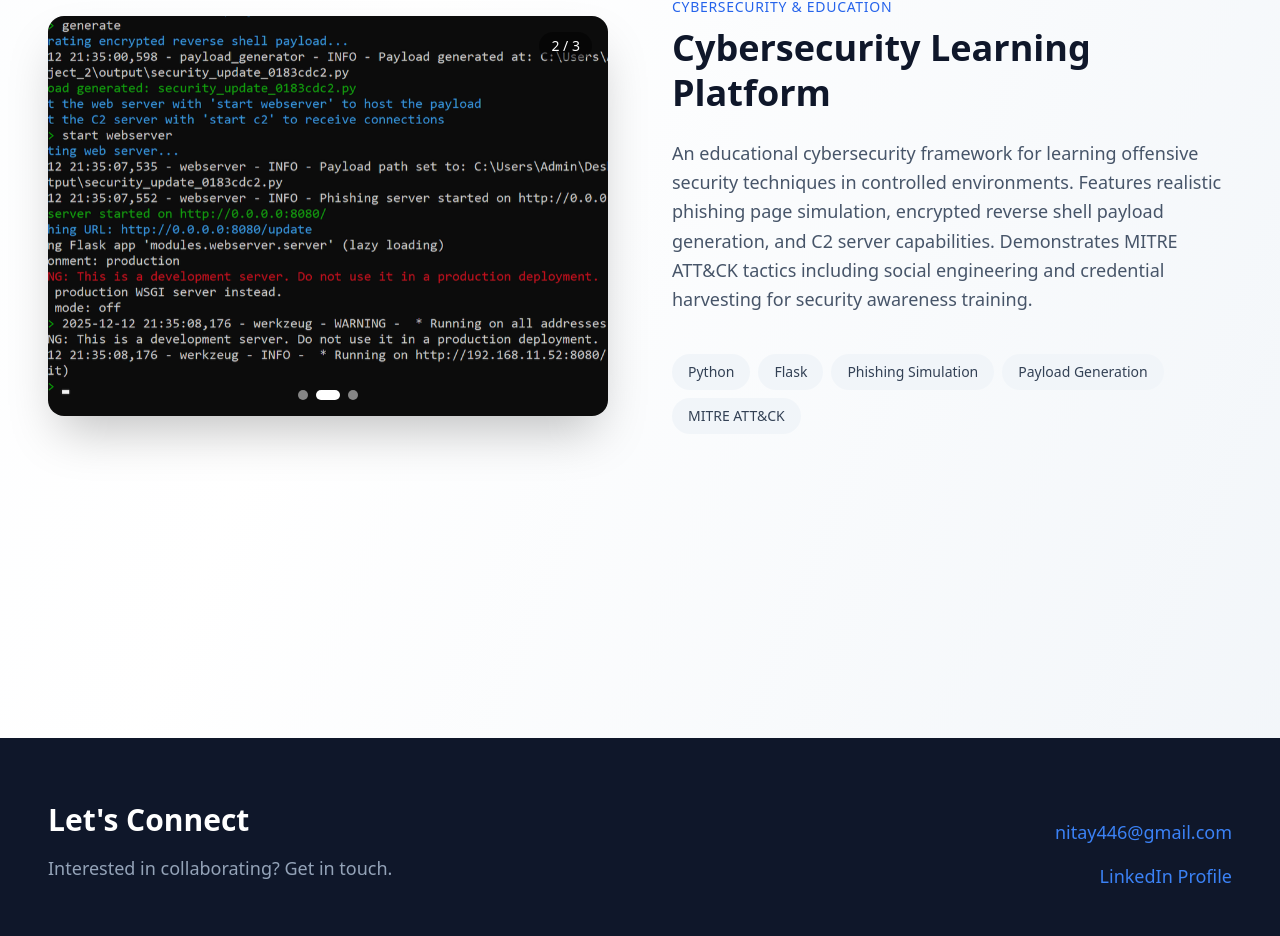
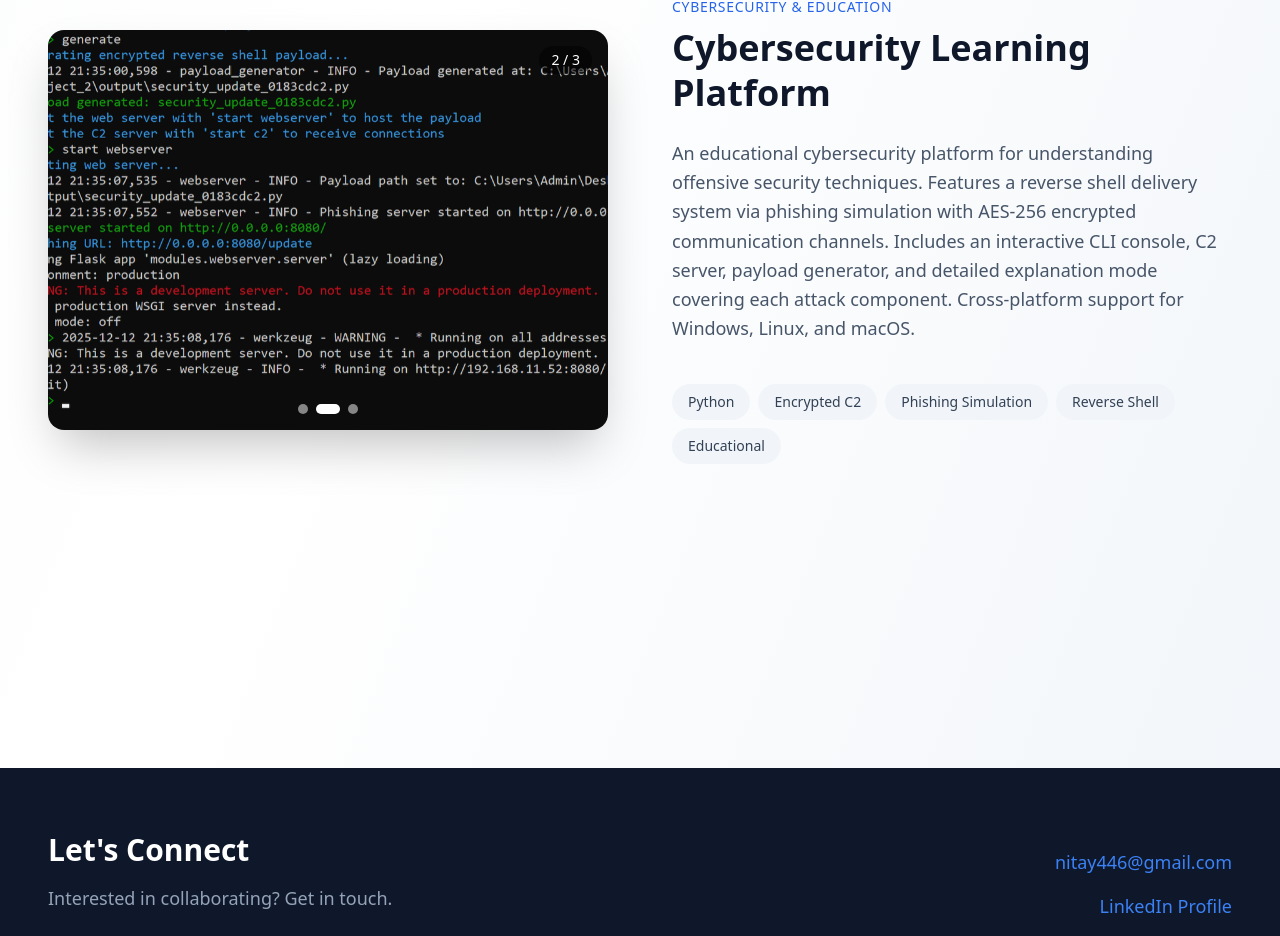
Before and after one commit to NitayDariel/nitay.github.io, a React (Vite) app: page / in a window 1280 px wide. Shown: the part 2117-3053 px from the top of the page. Built offline with nearby package versions, Linux system fonts and the light colour scheme.

Commit message:
Update Cybersecurity Learning Platform description and tags

```diff
--- a/src/pages/Home.jsx
+++ b/src/pages/Home.jsx
@@ -61,13 +61,13 @@ export default function Home() {
       slug: "security-framework",
       title: "Cybersecurity Learning Platform",
       category: "Cybersecurity & Education",
-      description: "An educational cybersecurity framework for learning offensive security techniques in controlled environments. Features realistic phishing page simulation, encrypted reverse shell payload generation, and C2 server capabilities. Demonstrates MITRE ATT&CK tactics including social engineering and credential harvesting for security awareness training.",
+      description: "An educational cybersecurity platform for understanding offensive security techniques. Features a reverse shell delivery system via phishing simulation with AES-256 encrypted communication channels. Includes an interactive CLI console, C2 server, payload generator, and detailed explanation mode covering each attack component. Cross-platform support for Windows, Linux, and macOS.",
       images: [
         "/images/security-platform.png",
         "/images/security-cli.png",
         "/images/security-phishing.png"
       ],
-      technologies: ["Python", "Flask", "Phishing Simulation", "Payload Generation", "MITRE ATT&CK"]
+      technologies: ["Python", "Encrypted C2", "Phishing Simulation", "Reverse Shell", "Educational"]
     }
   ];
 
```
